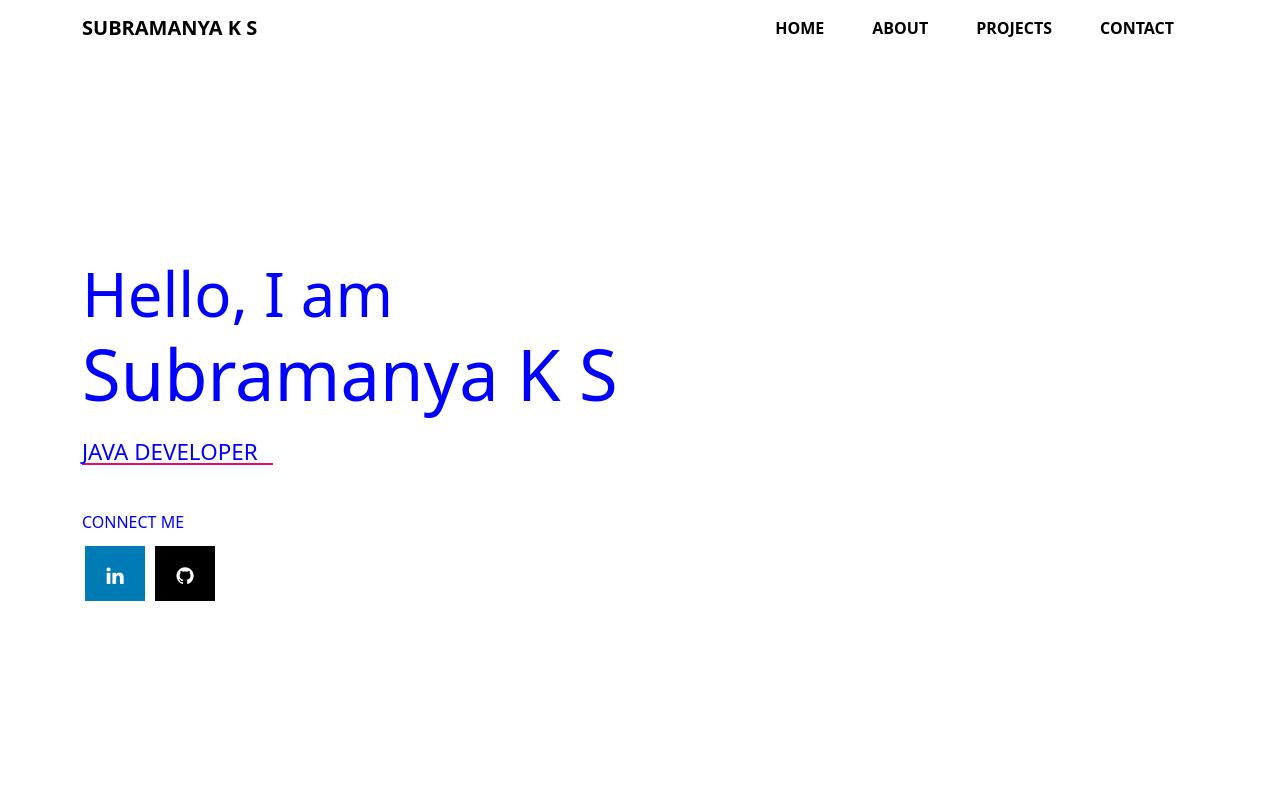
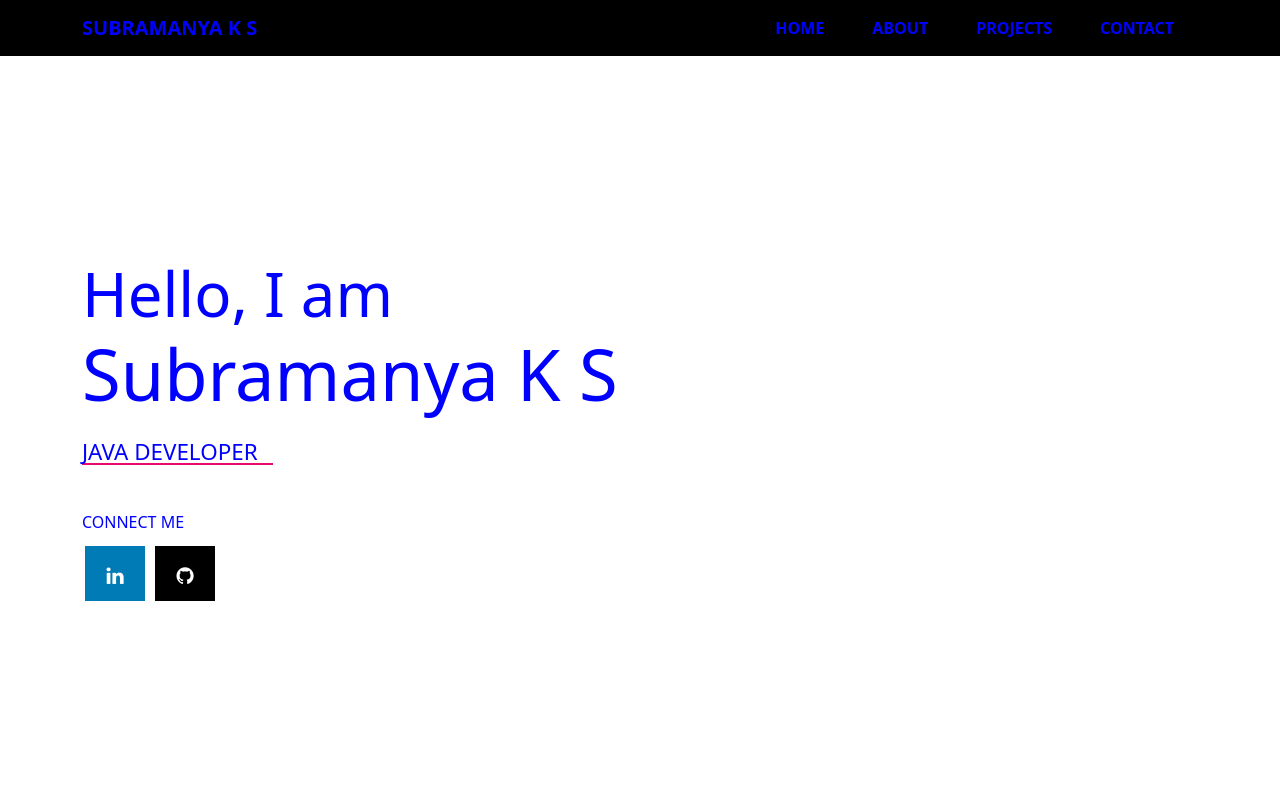
Before and after one commit to SubramanyaKS/SubramanyaKS.github.io, a plain HTML site: page index.html in a window 1280 px wide. Shown: the top 800 px of the page. Drawn offline with nearby package versions, Linux system fonts and the light colour scheme; files whose address does not match are found by name.

Commit message:
Second Commit

```diff
--- a/style.css
+++ b/style.css
@@ -2,12 +2,13 @@
 	padding:0;
 	margin:0;
 	box-sizing: boder-box;
+
 }
-navbar{
-	background-color:blue;
+.navbar{
+	background-color:black;
 }
 .nav-link{
-	color:black;
+	color:blue;
 	font-size:1rem;
 	font-weight:700;
 	cursor:pointer;
@@ -21,7 +22,7 @@ navbar{
 .navbar-brand{
 	font-size:1.25rem;
 	font-weight:800;
-	color:black;
+	color:blue;
 	cursor:pointer;
 	text-decoration:none;
 }
@@ -30,6 +31,7 @@ navbar{
 	background-size:cover;
 	width:100%;
 	height:95vh;
+
 }
 .main h3{
 	font-size:4.4rem;
@@ -97,6 +99,9 @@ navbar{
 	transition:0.5s;
 	color:white;
 }*/
+.about{
+	background-color:blue;
+}
 .about h1{
 	font-size:4.4rem;
 	font-width:700;
@@ -207,6 +212,8 @@ navbar{
 }
 .card:hover{
 	background-color: #e74c;
+	transition:0.5s;
+
 	color:#fff;
 	border-radius:5px;
 	border:none;
```
